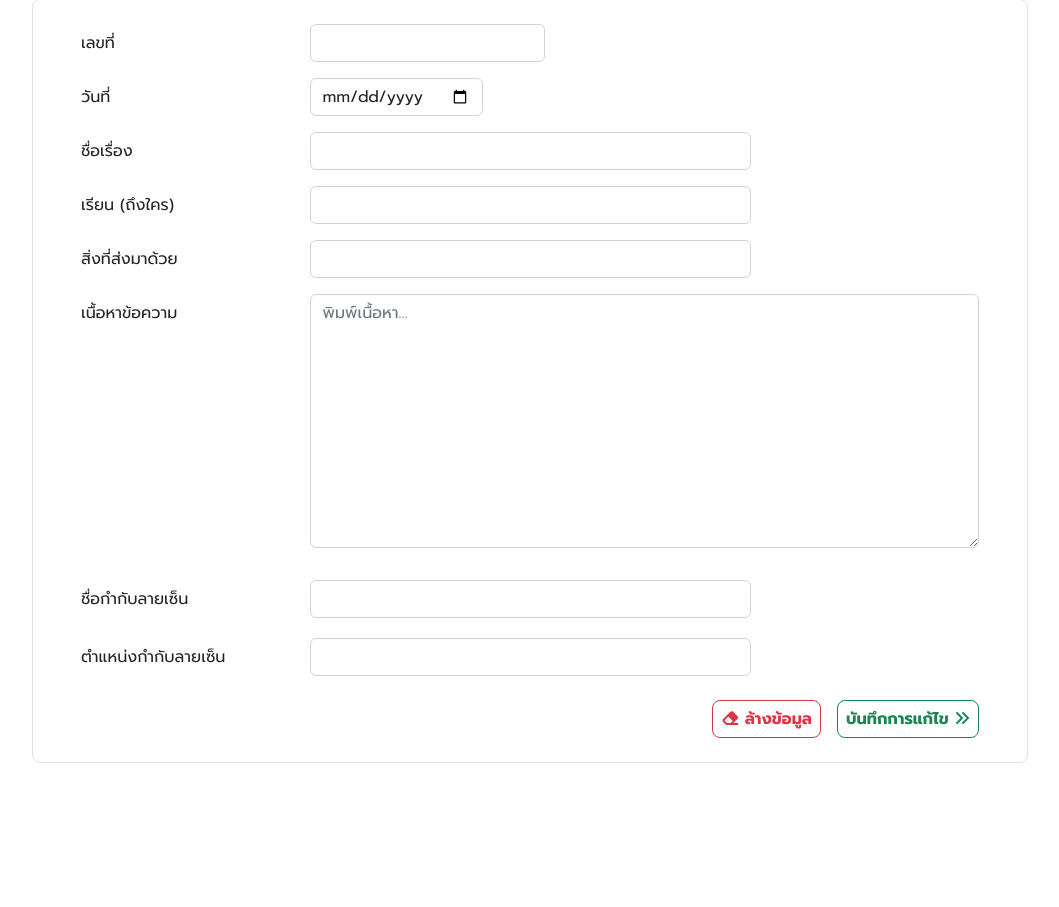
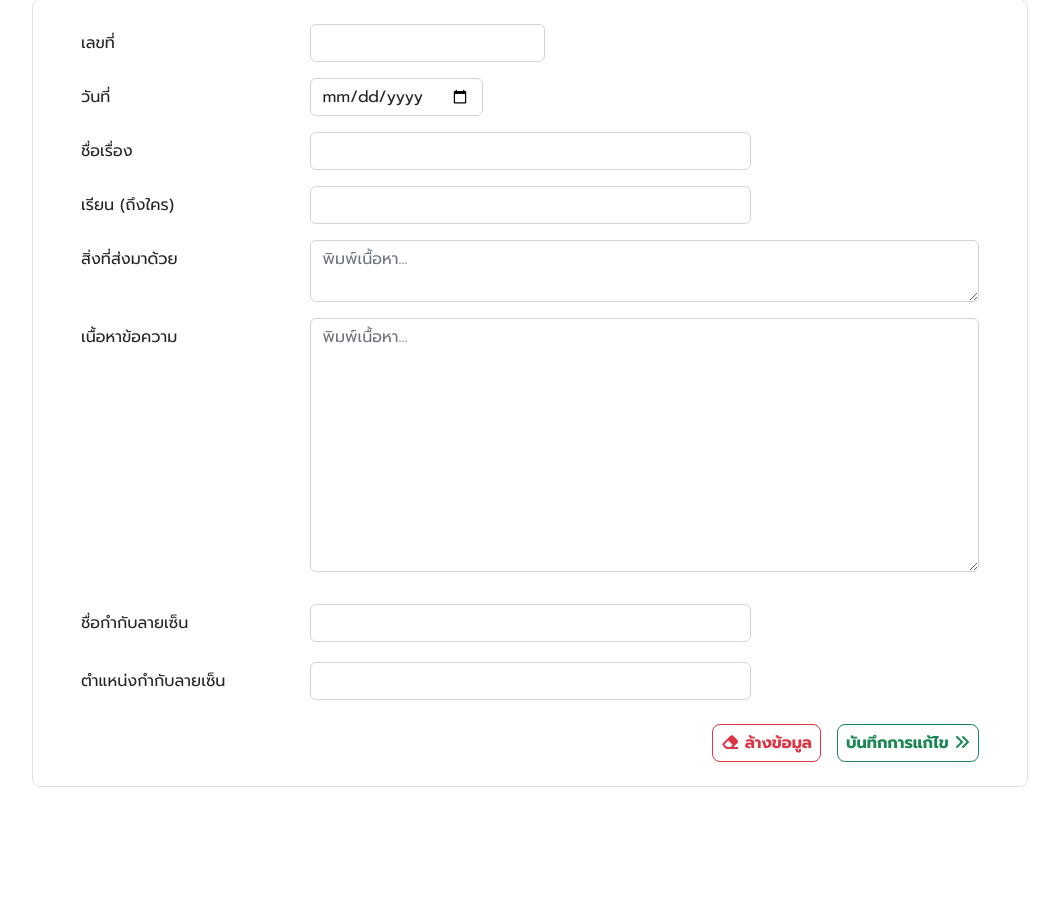
Before and after one commit to aungsuthon-ph-62/Addpay_project, a PHP site: page /view/dashboard/docout_edit.php in a window 1280 px wide. Shown: the part 180-1087 px from the top of the page, without its empty margins (110-1169 px from the left). Before the commit the page ends 943 px from the top, so only its background shows below. Run offline with PHP 8.4, Linux system fonts and the light colour scheme; the template is opened without the code that fills it, so the values that code supplies are empty; some libraries are stand-ins or nearby versions.

Commit message:
update ck

```diff
--- a/view/dashboard/docout_PDF/docout_content.php
+++ b/view/dashboard/docout_PDF/docout_content.php
@@ -49,7 +49,7 @@ while ($infodoc = mysqli_fetch_array($result)) {
 
             <table>
                 <tr>
-                    <td style="padding-top: 15px;">สิ่งที่ส่งมาด้วย</td>
+                    <td VALIGN="TOP" style="padding-top: 15px;">สิ่งที่ส่งมาด้วย</td>
                     <td style="padding-top: 15px; padding-left:10px; ">'.$infodoc['docout_send'].'</td>
                 </tr>
                 <tr>
--- a/view/dashboard/docout_edit.php
+++ b/view/dashboard/docout_edit.php
@@ -99,7 +99,10 @@ body {
     font-family: "Prompt", sans-serif;
 }
 
-.ck-editor__editable_inline {
+.ck-send .ck-editor__editable_inline {
+    min-height: 100px;
+}
+.ck-details .ck-editor__editable_inline {
     min-height: 250px;
 }
 </style>
@@ -161,15 +164,18 @@ body {
                                         value="<?= $row['docout_to'] ?>">
                                 </div>
                             </div>
-                            <div class="row g-3 align-items-center mb-3">
-                                <div class="col-md-3 ">
+
+
+                            <div class="row g-3  mb-3 ">
+                                <div class="col-md-3">
                                     <label for="input_send" class="col-form-label">สิ่งที่ส่งมาด้วย </label>
                                 </div>
-                                <div class="col-md-6">
-                                    <input type="text" id="input_send" name="input_send" class="form-control " required
-                                        value="<?= $row['docout_send'] ?>">
+                                <div class="ck-send col-md-9 ">
+                                    <textarea id="input_send" name="input_send" class="form-control"
+                                         placeholder="พิมพ์เนื้อหา..."><?= $row['docout_send'] ?></textarea>
                                 </div>
                             </div>
+
                             <div class="row g-3  mb-3">
                                 <div class="col-md-3">
                                     <label for="input_content" class="col-form-label">เนื้อหาข้อความ </label>
@@ -220,6 +226,14 @@ body {
                 console.error(error);
             });
         </script>
+        <script>
+        ClassicEditor
+            .create(document.querySelector('#input_send'))
+
+            .catch(error => {
+                console.error(error);
+            });
+        </script>
     </div>
 </body>
 <?php  $conn->close();?>
--- a/view/dashboard/docout_form.php
+++ b/view/dashboard/docout_form.php
@@ -80,7 +80,7 @@ while ($infodoc = mysqli_fetch_array($result)) {
 
             <table>
                 <tr>
-                    <td style="">สิ่งที่ส่งมาด้วย</td>
+                    <td VALIGN="TOP" style="">สิ่งที่ส่งมาด้วย</td>
                     <td style=" padding-left:10px; ">'.$infodoc['docout_send'].'</td>
                 </tr>
                 <tr>
--- a/view/dashboard/docout_list.php
+++ b/view/dashboard/docout_list.php
@@ -11,7 +11,7 @@ if(isset($_GET["deletedocout"]))
     $query = $conn->query($sql);
 
     if($query){
-        $_SESSION['success'] = "ลบใบเสนอราคากลางสำเร็จ!";
+        $_SESSION['success'] = "ลบหนังสือออกสำเร็จ!";
         header("Location: docout_list.php");
         exit;
     }
@@ -128,8 +128,8 @@ body {
                     var id = $(this).attr("id");
                     var show_docout_no = $(this).attr("data-docout-no");
                     swal.fire({
-                        title: 'ต้องการลบหนังสืออกกนี้ !',
-                        text: "เลขที่หนังสืออก : " + show_docout_no,
+                        title: 'ต้องการลบหนังสือออกนี้ !',
+                        text: "เลขที่หนังสือออก : " + show_docout_no,
                         type: 'warning',
                         showCancelButton: true,
                         confirmButtonColor: '#d33',
```
Also changed, not shown: view/dashboard/docout_add.php (+29 -7 lines), 1 other file.
